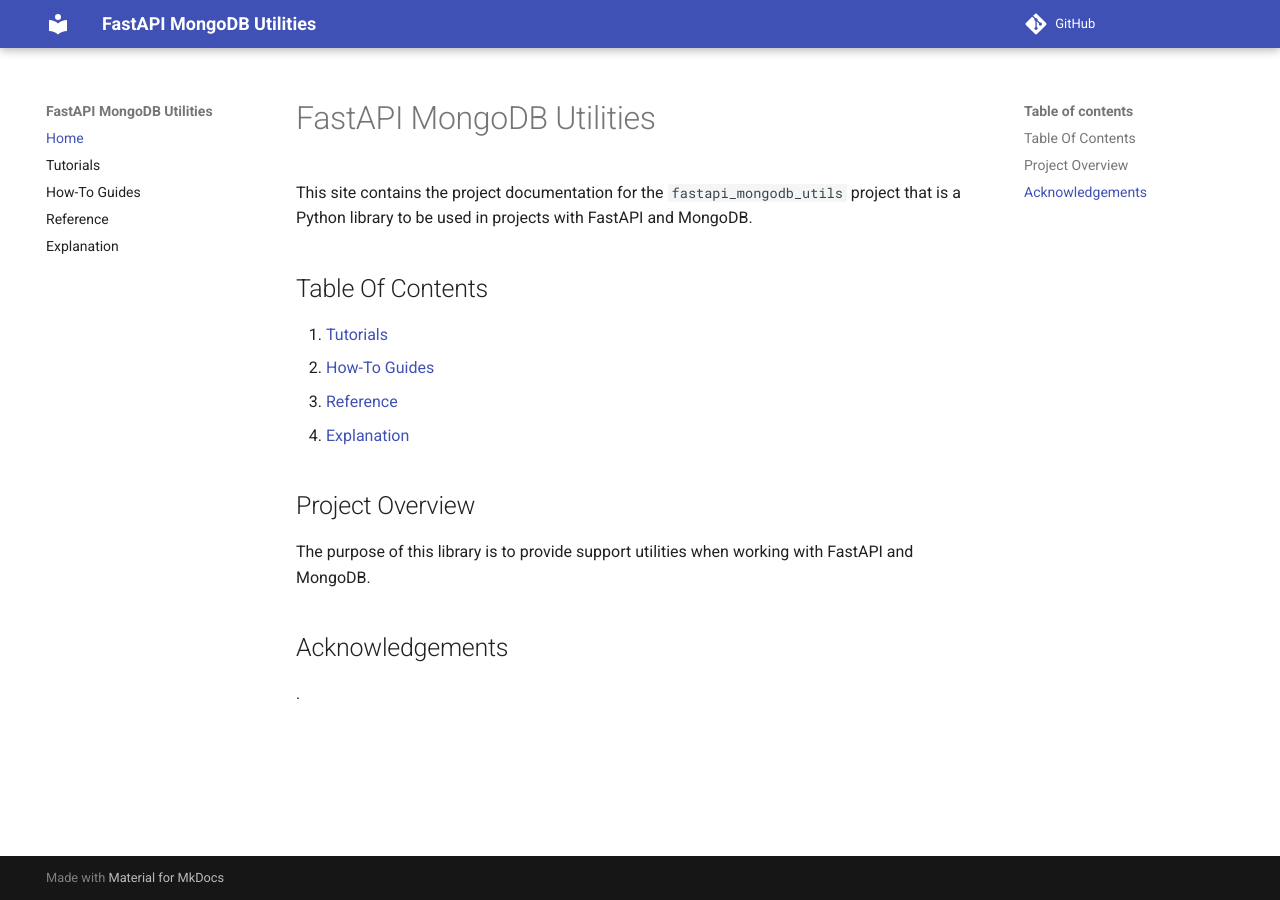
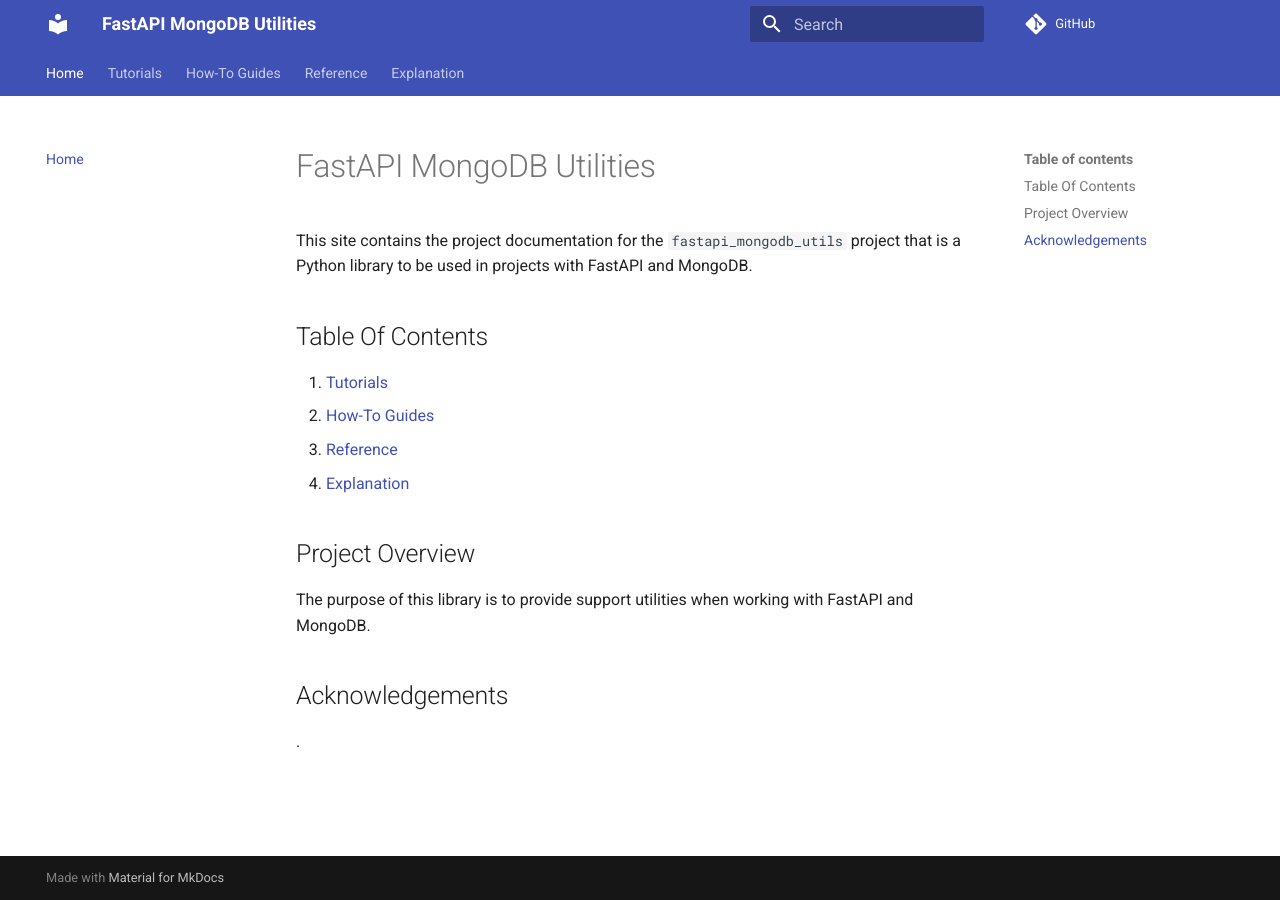
Before and after one commit to userlerueda/fastapi-mongodb-utils, an MkDocs documentation site: the page built from docs/index.md, in a window 1280 px wide. Built offline with MkDocs 1.6.1 and Material for MkDocs 9.7.7, drawn with Linux system fonts in a browser that asks for light colours; comment, search, counter and statistics services are not loaded; some of the changed lines change nothing that is shown.

Commit message:
Add search features for mkdocs

```diff
--- a/mkdocs.yml
+++ b/mkdocs.yml
@@ -3,8 +3,14 @@
 
 theme:
   name: material
+  features:
+    - navigation.tabs
+    - search.highlight
+    - search.share
+    - search.suggest
 
 plugins:
+  - search
   - mkdocstrings:
       handlers:
         python:
```
